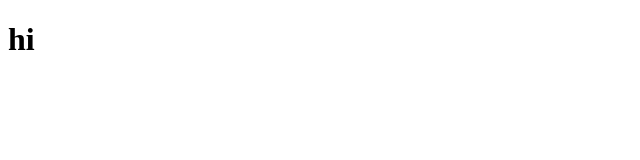
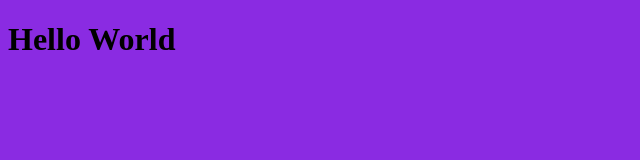
Before and after one commit to Lisa-hub-GA/Website1, a plain HTML site: page Index.html in a window 1280 px wide. Shown: the whole page, without its empty margins (0-640 px from the left). Drawn offline with Linux system fonts and the light colour scheme.

Commit message:
Add styles

```diff
--- a/Index.html
+++ b/Index.html
@@ -5,8 +5,10 @@
     <meta http-equiv="X-UA-Compatible" content="IE=edge">
     <meta name="viewport" content="width=device-width, initial-scale=1.0">
     <title>Welcome</title>
+    <link rel="stylesheet" href="style.css">
 </head>
 <body>
-<h1>hi</h1>
+<h1>Hello World</h1>
+</h1>
 </body>
 </html>
--- /dev/null
+++ b/STYLE.CSS
@@ -0,0 +1,3 @@
+body {
+    background-color: blueviolet;
+}
```
